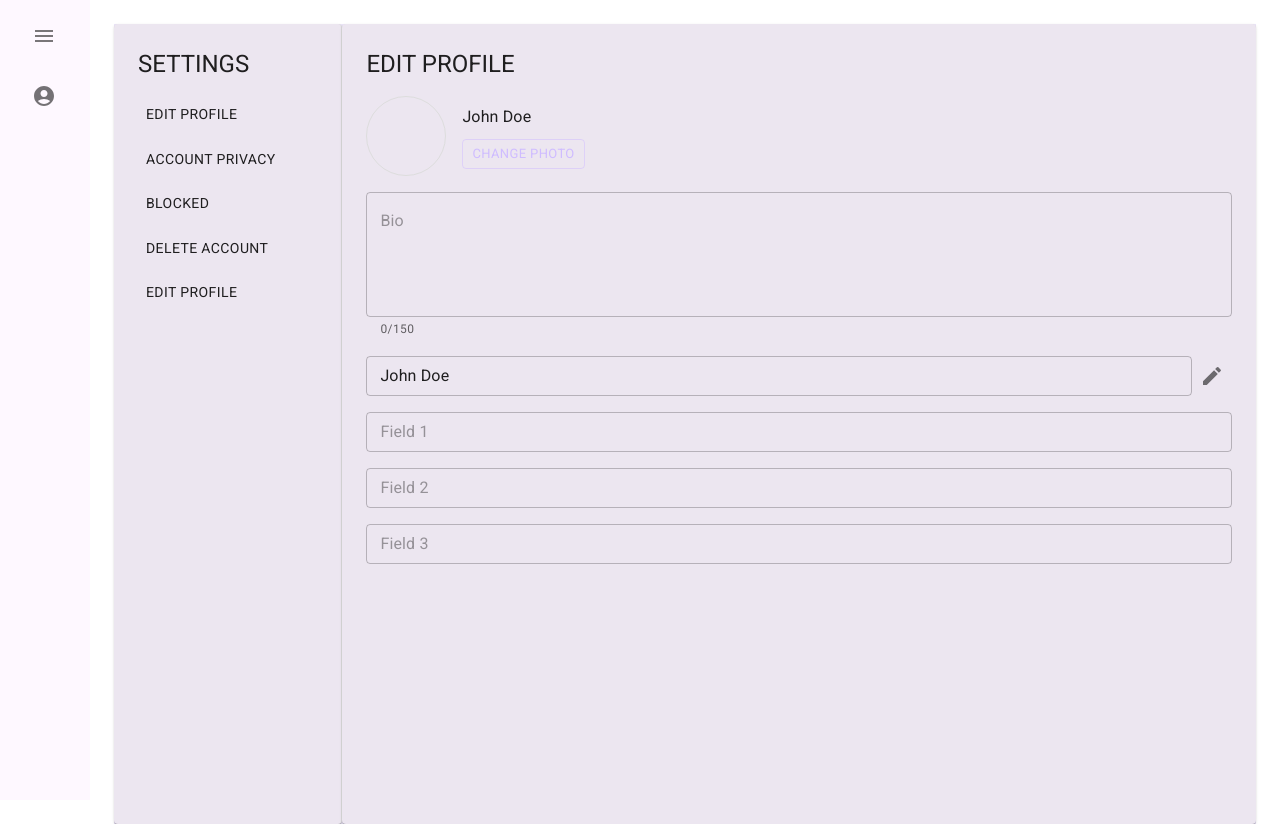
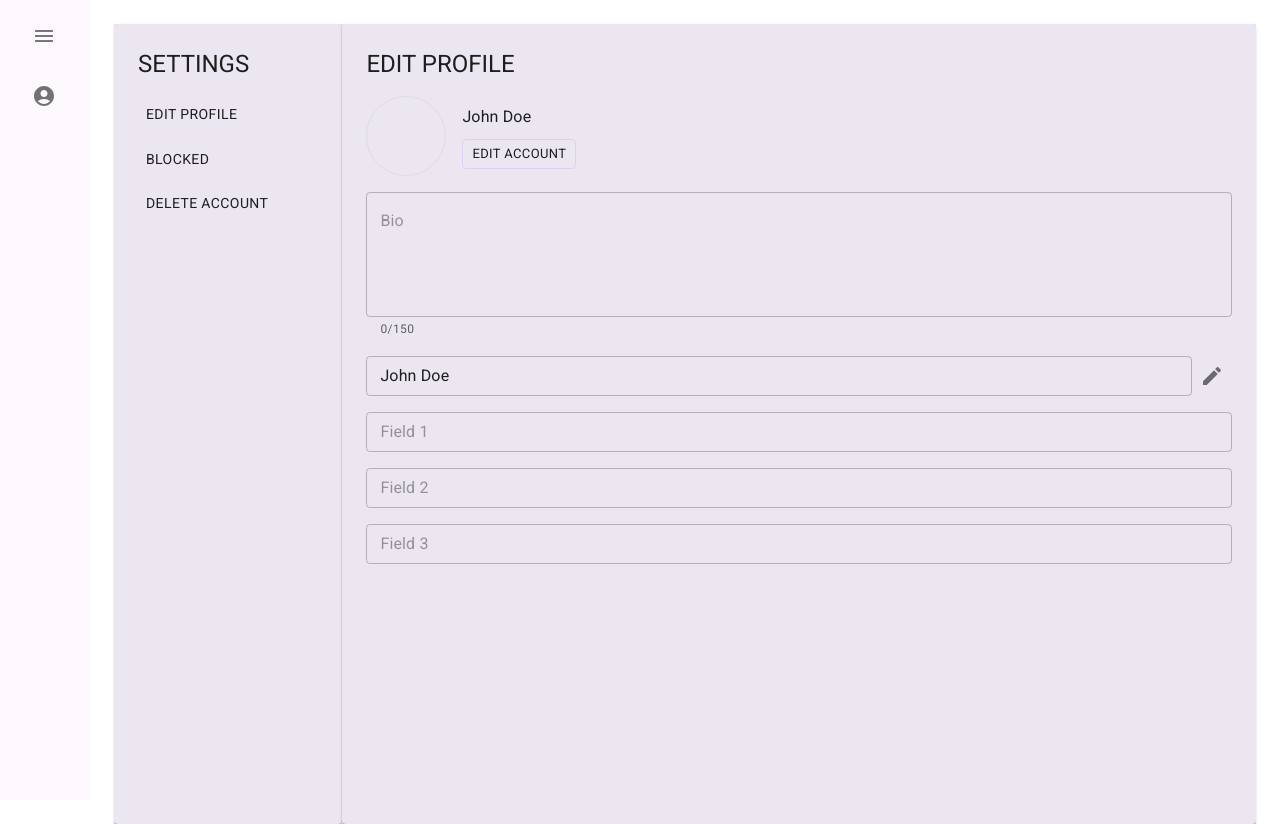
Before and after one commit to kadelk04/Spinterest, a React (Create React App) app in the folder frontend/: page /settings in a window 1280 px wide. Built offline with nearby package versions, Linux system fonts and the light colour scheme; no server answers.

Commit message:
add edit component

```diff
--- a/frontend/src/components/pages/Settings.tsx
+++ b/frontend/src/components/pages/Settings.tsx
@@ -21,16 +21,10 @@ export const Settings = () => {
                         Edit Profile
                     </Button>
                     <Button variant="text" sx={{ justifyContent: 'flex-start', color: 'inherit' }}>
-                        Account Privacy
-                    </Button>
-                    <Button variant="text" sx={{ justifyContent: 'flex-start', color: 'inherit' }}>
                         Blocked
                     </Button>
                     <Button variant="text" sx={{ justifyContent: 'flex-start', color: 'inherit' }}>
                         Delete Account
-                    </Button>
-                    <Button variant="text" sx={{ justifyContent: 'flex-start', color: 'inherit' }}>
-                        Edit Profile
                     </Button>
                 </Box>
             </Paper>
@@ -60,8 +54,8 @@ export const Settings = () => {
                         </Box>
                         <Box>
                             <Typography variant="subtitle1">John Doe</Typography>
-                            <Button variant="outlined" size="small" sx={{ mt: 1, textTransform: 'none' }}>
-                                CHANGE PHOTO
+                            <Button variant="outlined" size="small" sx={{ mt: 1, textTransform: 'none', color: '#1E1E1F' }}>
+                                EDIT ACCOUNT
                             </Button>
                         </Box>
                     </Box>
```
Also changed, not shown: frontend/src/components/pages/SettingsComponents/EditComponent.tsx (added, +20 -0 lines), 1 other file (tests, documents, lock files or other folders).
